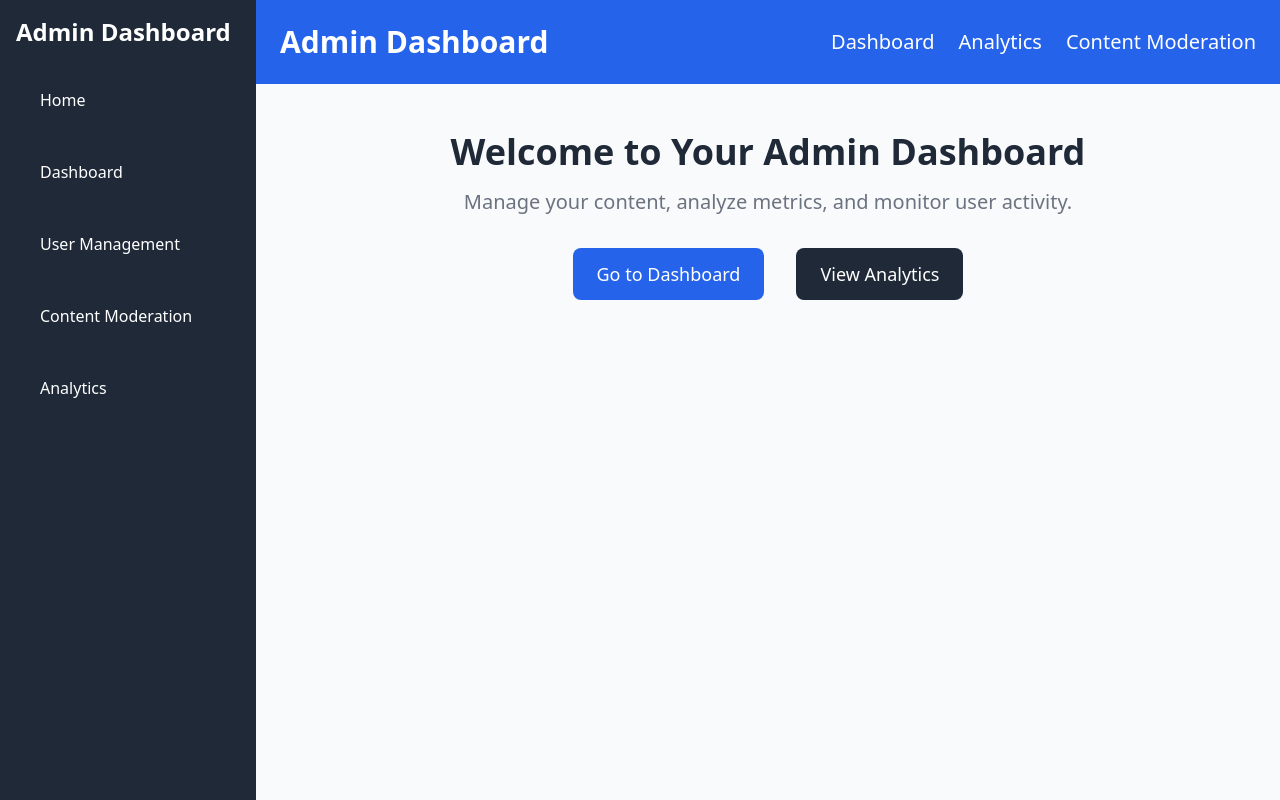
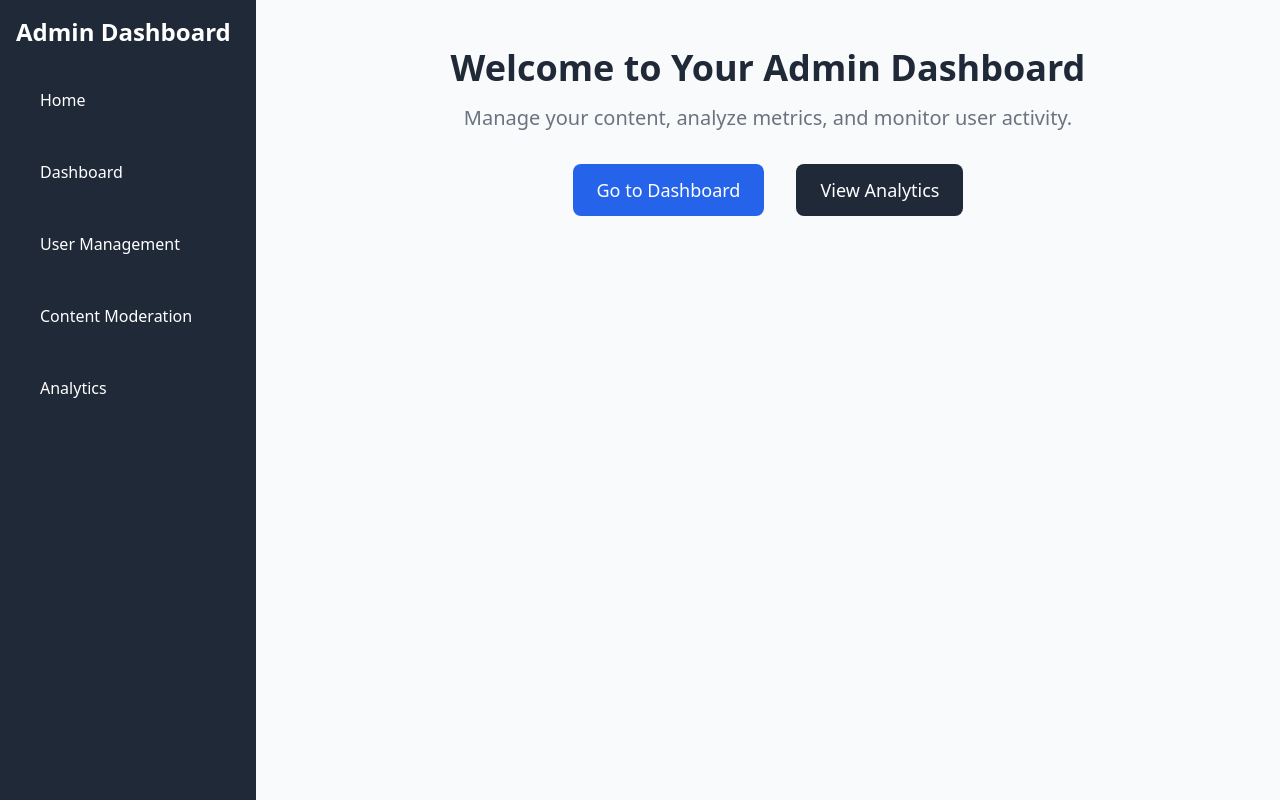
Before and after one commit to sayan365/Admin-dashboard-for-a-social-media, a Next.js app: page /home in a window 1280 px wide. Built offline with nearby package versions, Linux system fonts and the light colour scheme.

Commit message:
home page updated

```diff
--- a/app/home/page.tsx
+++ b/app/home/page.tsx
@@ -6,7 +6,7 @@ const HomePage = () => {
   return (
     <div className="min-h-screen flex flex-col bg-gray-50 dark:bg-gray-900">
       {/* Header */}
-      <header className="bg-blue-600 text-white p-6">
+      {/* <header className="bg-blue-600 text-white p-6">
         <div className="max-w-screen-xl mx-auto flex justify-between items-center">
           <h1 className="text-3xl font-semibold">Admin Dashboard</h1>
           <nav className="space-x-6">
@@ -24,7 +24,7 @@ const HomePage = () => {
             </Link>
           </nav>
         </div>
-      </header>
+      </header> */}
 
       {/* Main Content */}
       <main className="flex-1 px-6 py-12">
```
